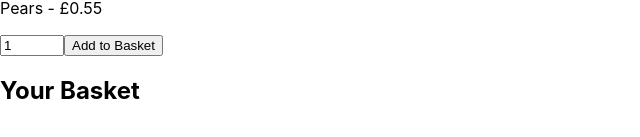
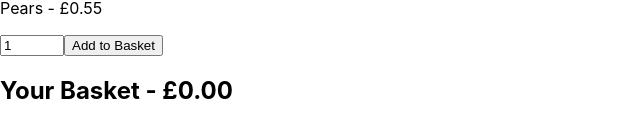
Before and after one commit to samthidny/react-shop-test, a React (Create React App) app: page / in a window 1280 px wide. Shown: the part 219-356 px from the top of the page, without its empty margins (0-640 px from the left). Built offline with nearby package versions, Linux system fonts and the light colour scheme.

Commit message:
add total price and refactor

```diff
--- a/src/App.js
+++ b/src/App.js
@@ -1,6 +1,5 @@
 import Basket from './Basket';
 import Products from './Products';
-// import useEffect from 'react';
 import React, { useState, useEffect } from 'react';
 
 function App() {
@@ -8,6 +7,7 @@ function App() {
   const quantity = 1;
   const products = [ {id: 0, name: 'Apples', price: 30, quantity}, {id: 1, name: 'Bananas', price: 40, quantity}, {id: 2, name: 'Pears', price: 55, quantity}];
   const [basket, setBasket] = useState([]);
+  // const [totalPrice, setTotalPrice] = useState(0);
 
   function addToBasketHandler(product) {
     console.log('App - Add to basket ', product.name, product.quantity);
@@ -22,8 +22,9 @@ function App() {
       const basketItem = adjustedArray.find(item => {
         return item.id === existingItem.id
       });
-      console.log('increase quantity of ' + basketItem.name + ' from ' + basketItem.quantity + ' + ' + product.quantity);
+
       basketItem.quantity += product.quantity;
+      console.log('increase quantity of ' + basketItem.name + ' from ' + basketItem.quantity + ' + ' + product.quantity, adjustedArray);
       setBasket(adjustedArray);
 
     } else {
@@ -33,16 +34,10 @@ function App() {
     }
   };
 
-
-  useEffect(() => {
-    console.log('useEffect basket changed', basket.length);
-  }, [basket])
-
   return (
     <div className="App">
       <h2>Products</h2>
       <Products products={products} addToBasket={addToBasketHandler} />
-      <h2>Your Basket</h2>
       <Basket basket={basket} />
     </div>
   );
--- a/src/Basket.js
+++ b/src/Basket.js
@@ -1,11 +1,28 @@
-import React from 'react';
+import React, { useState, useEffect } from 'react';
 import BasketItem from './BasketItem';
+import { formatCurrency } from './utils';
 
 export default function Basket({ basket }) {
+
+  const [totalPrice, setTotalPrice] = useState( 0 );
+
+  useEffect(() => {
+    console.log('Basket useEffect basket changed', basket.length);
+    // Calculate price of basket
+    let t = 0;
+    basket.forEach((item) => {
+      t += item.price * item.quantity;
+    });
+    console.log('total price ', t);
+    setTotalPrice(t);
+  }, [basket])
+
   return (
-    basket.map(item => {
+    <div>
+      <h2>Your Basket - {formatCurrency(totalPrice)}</h2>
+      {basket.map(item => {
         return <BasketItem key={item.id} item={item} />
-      })
-
+      })}
+    </div>
   )
 }
--- a/src/BasketItem.js
+++ b/src/BasketItem.js
@@ -1,10 +1,10 @@
 import React from 'react';
+import { formatCurrency } from './utils';
 
 export default function BasketItem( {item } ) {
   return (
     <div>
-      <p>Basket Item {item.name} -  {item.price} x {item.quantity}</p>
-
+      <p>Basket Item {item.name} -  {formatCurrency(item.price)} x {item.quantity} = {formatCurrency(item.price * item.quantity)}</p>
     </div>
   )
 }
--- a/src/Product.js
+++ b/src/Product.js
@@ -8,12 +8,12 @@ export default function Product( { item, addToBasket } ) {
 
   function addHandler(e) {
     console.log('Add product to basket ', product.name, product.quantity);
-    const clone = Object.create(product);
+    const clone = { ...product };
     addToBasket(clone);
   }
 
   function quantityChangeHandler(e) {
-    const clone = Object.create(product);
+    const clone = { ...product };
     clone.quantity = parseInt(e.target.value, 10);
     console.log('Quantity changed ' + clone.quantity);
     setProduct(clone);
```
